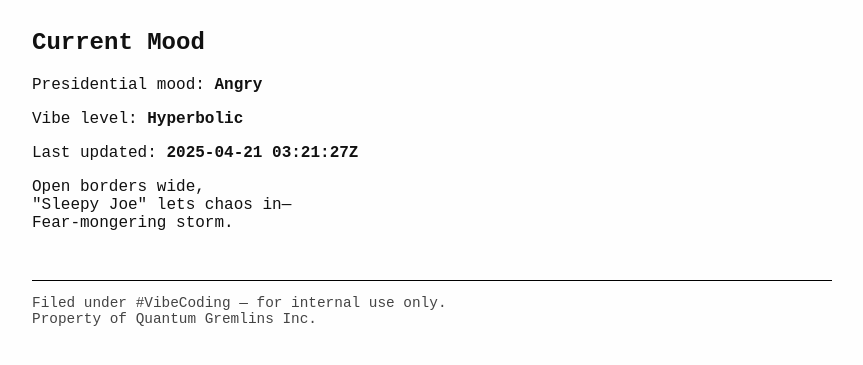
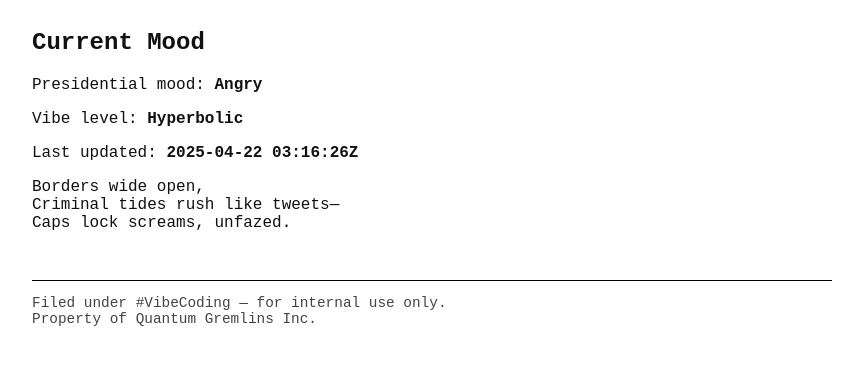
Before and after one commit to Department-of-Vibes-and-Haiku-Warfare/dev-ops-and-chill, a plain HTML site: page docs/index.html in a window 1280 px wide. Shown: the part 211-576 px from the top of the page, without its empty margins (208-1071 px from the left). Drawn offline with Linux system fonts and the light colour scheme.

Commit message:
Signed haiku update

```diff
--- a/docs/index.html
+++ b/docs/index.html
@@ -57,13 +57,13 @@
       <h2>Current Mood</h2>
       <p>Presidential mood: <strong>Angry</strong></p>
       <p>Vibe level: <strong>Hyperbolic</strong></p>
-      <p>Last updated: <strong>2025-04-21 03:21:27Z</strong></p>
+      <p>Last updated: <strong>2025-04-22 03:16:26Z</strong></p>
     </div>
 
     <!-- Haikus will be injected/generated here -->
     <div class="haiku">
       <div class="text">
-        Open borders wide,  <br/>&quot;Sleepy Joe&quot; lets chaos in—  <br/>Fear-mongering storm.
+        Borders wide open,  <br/>Criminal tides rush like tweets—  <br/>Caps lock screams, unfazed.
       </div>
     </div>
   </main>
```
